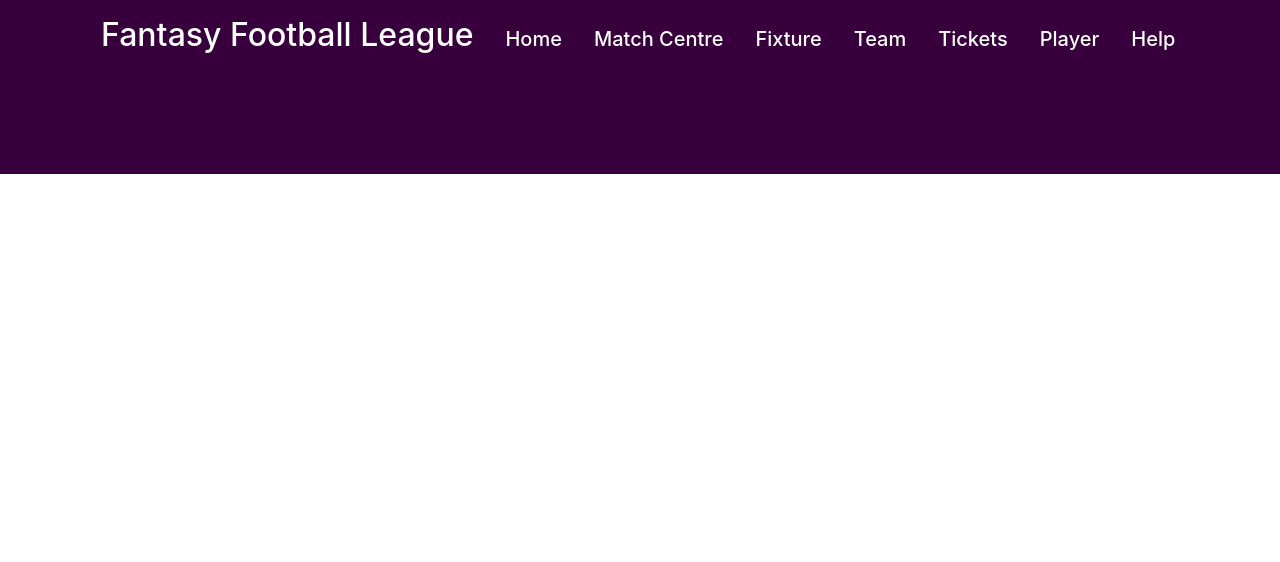
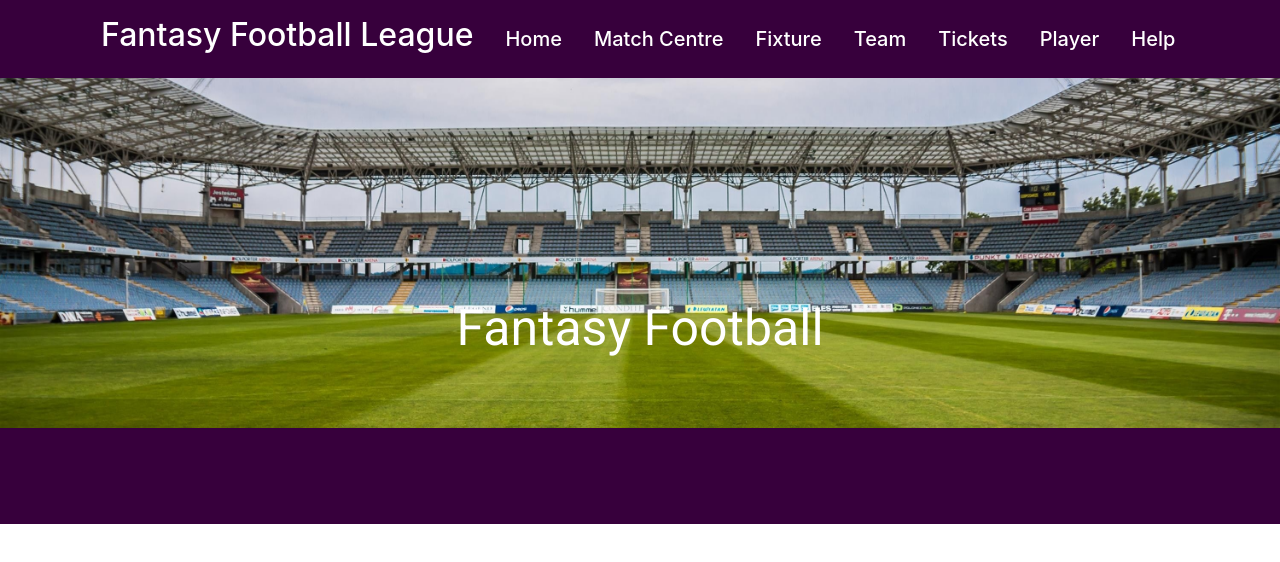
Before and after one commit to alamgir8/Fantasy-football-league, a React (Create React App) app: page / in a window 1280 px wide. Shown: the top 562 px of the page. Built offline with nearby package versions, Linux system fonts and the light colour scheme; no server answers.

Commit message:
final updated before submit

```diff
--- a/src/App.js
+++ b/src/App.js
@@ -17,6 +17,11 @@ function App() {
              <Header/>
                 <Switch>
                   <Route exact path="/">
+                  <div className="hero-section">
+                     <div className="container">
+                          <h1 className='text-center text-white'>Fantasy Football</h1>
+                     </div>
+                  </div>
                     <Home/>
                   </Route>
                   <Route path="/home">
```
